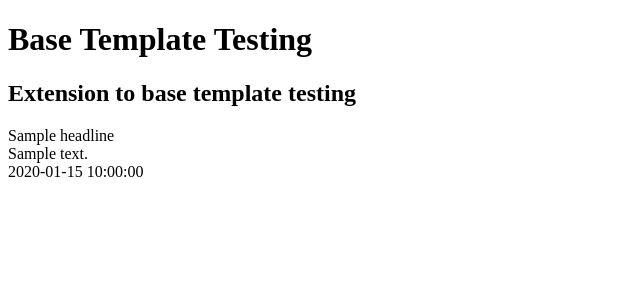
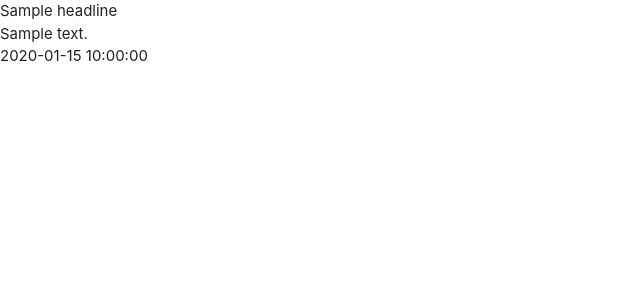
Before and after one commit to NataliaCzeladka/come-code-with-me, a Flask app: page / in a window 1280 px wide. Shown: the top 300 px of the page, without its empty margins (0-640 px from the left). Run offline with Flask 2, Linux system fonts and the light colour scheme; a database or web service that is not in the repository returns one stand-in record (values such as "Sample title"); some libraries are stand-ins or nearby versions.

Commit message:
Add Materialize, Font Awesome and static files

```diff
--- a/templates/base.html
+++ b/templates/base.html
@@ -3,13 +3,24 @@
 <head>
     <meta charset="UTF-8">
     <meta name="viewport" content="width=device-width, initial-scale=1.0">
+    <link rel="stylesheet" href="https://cdnjs.cloudflare.com/ajax/libs/font-awesome/6.5.1/css/all.min.css"
+        integrity="sha512-DTOQO9RWCH3ppGqcWaEA1BIZOC6xxalwEsw9c2QQeAIftl+Vegovlnee1c9QX4TctnWMn13TZye+giMm8e2LwA==" crossorigin="anonymous" referrerpolicy="no-referrer" type="text/css"/>
+    <link rel="stylesheet" href="https://cdnjs.cloudflare.com/ajax/libs/materialize/1.0.0/css/materialize.min.css" type="text/css">
+    <link rel="stylesheet" href="{{ url_for('static', filename='css/style.css') }}" type="text/css">
+    {% block styles %}
+    {% endblock %}
     <title>Come Code With Me</title>
 </head>
 <body>
 
-    <h1>Base Template Testing</h1>
     {% block content %}
     {% endblock %}
 
+    <script src="https://code.jquery.com/jquery-3.7.1.min.js"
+        integrity="sha256-/JqT3SQfawRcv/BIHPThkBvs0OEvtFFmqPF/lYI/Cxo=" crossorigin="anonymous"></script>
+    <script src="https://cdnjs.cloudflare.com/ajax/libs/materialize/1.0.0/js/materialize.min.js"></script>
+    <script src="{{ url_for('static', filename='js/script.js') }}"></script>
+    {% block scripts %}
+    {% endblock %}
 </body>
 </html>
--- a/templates/blog_posts.html
+++ b/templates/blog_posts.html
@@ -1,7 +1,5 @@
 {% extends "base.html" %}
 {% block content %}
-
-    <h2>Extension to base template testing</h2>
 
     {% for blog_post in blog_posts %}
         {{ blog_post.headline }}<br>
```
Also changed, not shown: static/css/style.css (added), static/js/script.js (added).
